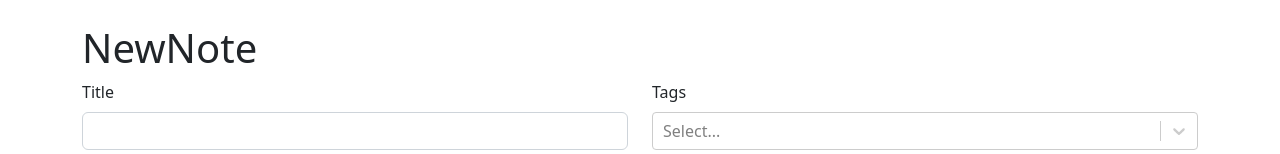
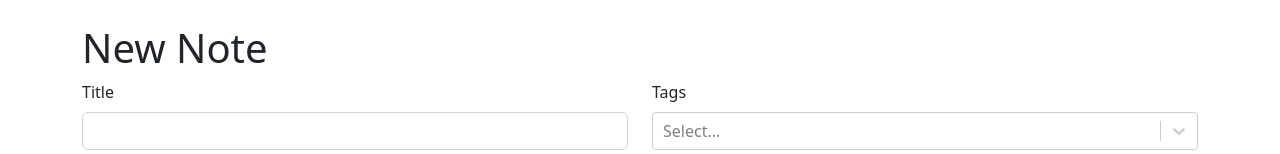
Before and after one commit to REY-dev7/notesApp, a React (Vite) app: page /new in a window 1280 px wide. Shown: the top 154 px of the page. Built offline with nearby package versions, Linux system fonts and the light colour scheme.

Commit message:
refactor: refactor the title

```diff
--- a/src/components/NewNote.tsx
+++ b/src/components/NewNote.tsx
@@ -5,7 +5,7 @@ import NoteForm from './NoteForm'
 const NewNote = ({ onSubmit,onAddTag,availableTags}: NewNoteProps) => {
   return (
     <div className='my-4'>
-        <h1>NewNote</h1>
+        <h1>New Note</h1>
         <NoteForm onSubmit={onSubmit} onAddTag ={onAddTag} availableTags={availableTags} />
     </div>
   )
```
